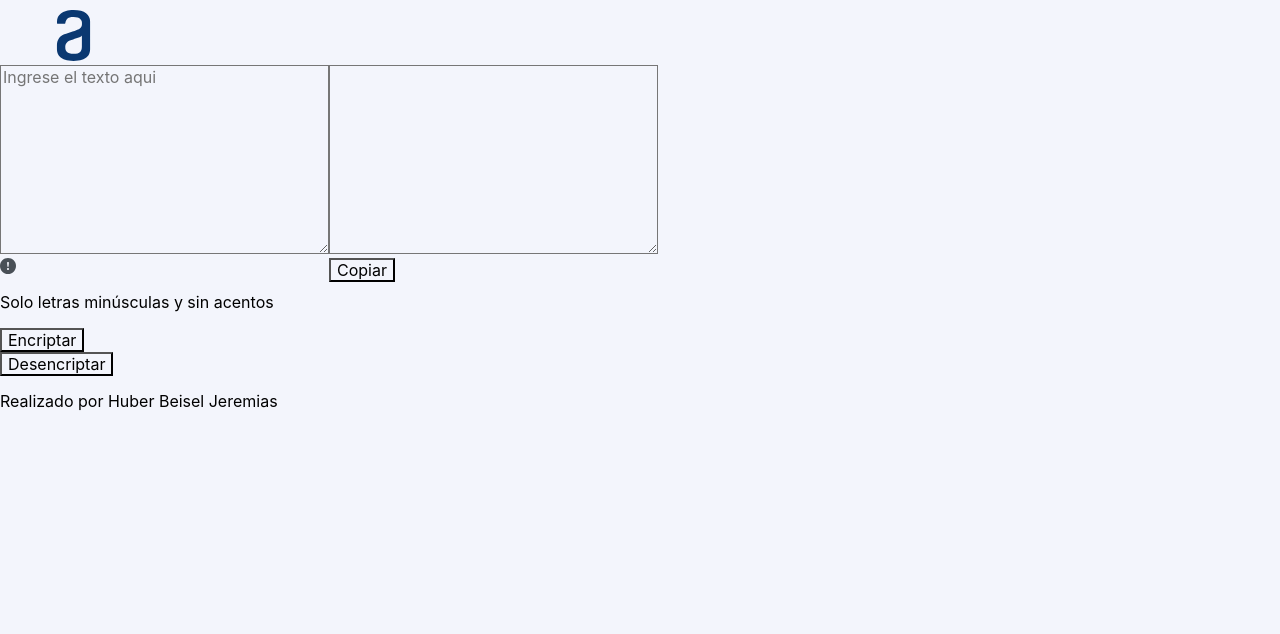
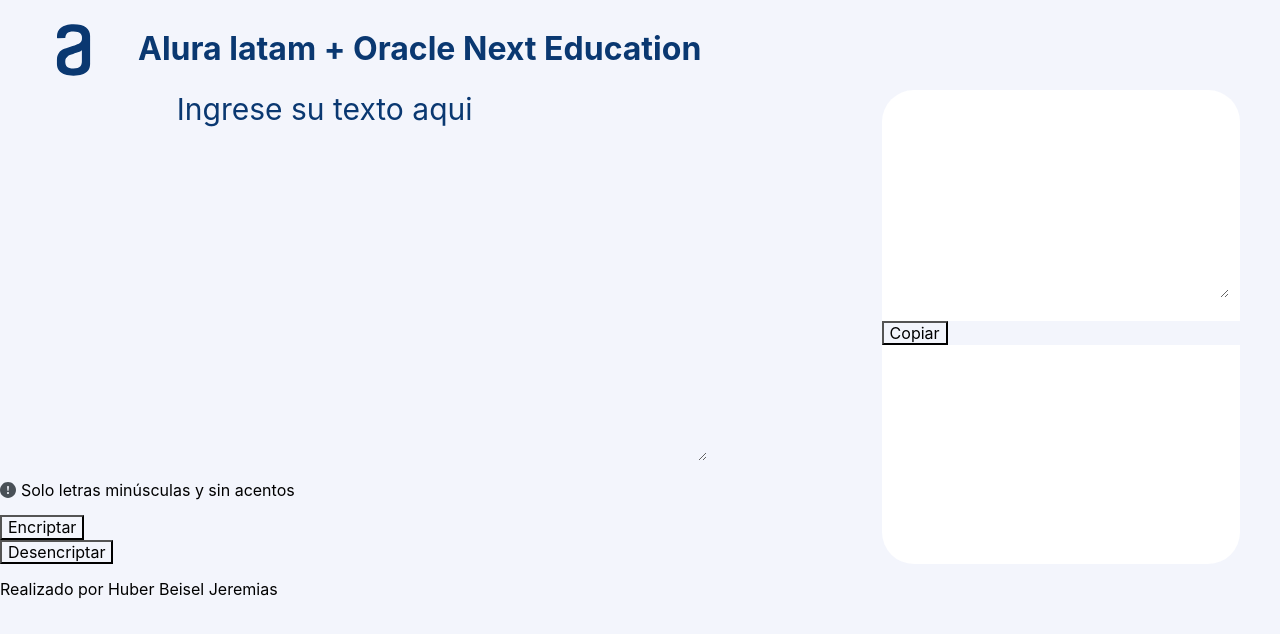
Before and after one commit to Jere2023/proyecto-encriptador-alura, a plain HTML site: page index.html in a window 1280 px wide. Drawn offline with Linux system fonts and the light colour scheme.

Commit message:
Remodelación del HTML y CSS, adeción Normalizer.css. 8°commit

```diff
--- a/index.html
+++ b/index.html
@@ -3,6 +3,7 @@
 <head>
     <meta charset="UTF-8">
     <meta name="viewport" content="width=device-width, initial-scale=1.0">
+    <link rel="preload" href="normalizer.css" as="style">
 
     <link rel="stylesheet" href="normalizer.css">
     <link rel="stylesheet" href="style.css">
@@ -10,16 +11,19 @@
 </head>
 <body>
     <header><img class="logo" src="imagenes/Logo.svg" alt="Logo de Alura, una 'a' color azul.">
+        <h1>Alura latam + Oracle Next Education</h1>
     </header>
         <main>
             <section class="izquierda">
                 <div class="">
                     <div class="campo-de-texto">
-                        <textarea class="text-area" cols="30" rows="10" placeholder="Ingrese el texto aqui"></textarea>
+                        <!--<label for="text-area">Ingrese su texto aquí</label>
+                        <input class="text-area" type="text">-->
+                        <textarea class="textarea" cols="50" rows="20" placeholder="Ingrese su texto aqui"></textarea>
                     </div>
-                    <div>
+                    <div class="informacion">
                         <img src="imagenes/signo-de-exclamacion.svg" alt="signo de exclamación">
-                        <p class="informacion">Solo letras minúsculas y sin acentos</p>
+                        <p class="informacion-p">Solo letras minúsculas y sin acentos</p>
                     </div>
                     <div class="botones">
                         <div class="boton-encriptar">
@@ -33,7 +37,7 @@
                 </div>
             </section>
             <section class="derecha">
-                <textarea name="" id="" cols="30" rows="10"></textarea>
+                <textarea class="textarea-derecha" id="" cols="30" rows="10"></textarea>
                 <div>
                     <button class="" onclick="" type="button">Copiar</button>
                 </div>
--- a/style.css
+++ b/style.css
@@ -5,19 +5,85 @@
     --color-informacion: #495057;
 
 }
-
-*{
+html {
+    font-size: 62.5%; /* 1rem = 10px Parte 1 de 2*/
+    box-sizing: border-box; /* Paul Irish sobre Box Model: aplicar un modelo de diseño de caja natural a todos los elementos, pero permitiendo que los componentes cambien */
+}
+*, *:before, *:after { /* Paul Irish: aplicar un modelo de diseño de caja natural a todos los elementos, pero permitiendo que los componentes cambien */
+    box-sizing: inherit;
+  }
+* {
     background: var(--color-fondo);
     font-family: 'Inter';
-    overflow-y: hidden;
+    /*overflow-y: hidden;*/
+}
+header {
+    display: flex;
+}
+h1 {
+    color: var(--color-text-area);
+    font-family: 'Inter';
+    padding-top: 1rem;
+}
+body {
+    font-size: 16px; /* 1rem = 10px Parte 2 de 2*/
 }
 
 main {
     display: flex;
+    width: 100%;
+    /*height: 90rem;*/
+    /*margin-bottom: 1rem;
+    margin-left: 18rem;*/
 }
 
 .logo {
-    padding-top: 10px;
-    margin-left: 10px;
+    margin: 1rem 0 0 1rem;
     width: 10%;
 }
+.derecha {
+    background-color: var(--color-blanco);
+    width: 28%;
+    margin: 0 4rem 0 0;
+   /* height: 94rem;*/
+    border-radius: 3.2rem;
+}
+
+/*Lado Izquierdo*/
+.izquierda {
+    width: 72%;
+}
+.campo-de-texto {
+    /*display: grid;*/
+    text-align: center;
+
+}
+.textarea {
+    border: none;
+    outline-color: var(--color-text-area);
+    /*width: 80%;
+    height: 45rem;*/
+}
+.textarea::placeholder {
+    color: var(--color-text-area);
+    /*padding-top: 5rem;*/
+    font-family: 'Inter';
+    font-size: 3rem;
+    /*text-align: center;*/
+}
+.informacion {
+    display: flex;
+}
+.informacion-p {
+    margin-left: 0.5rem;
+}
+.botones {
+    display: grid;
+}
+
+/*Lado Derecho*/
+.textarea-derecha {
+    border: none;
+    margin: 2rem;
+    background-color: var(--color-blanco);
+}
```
